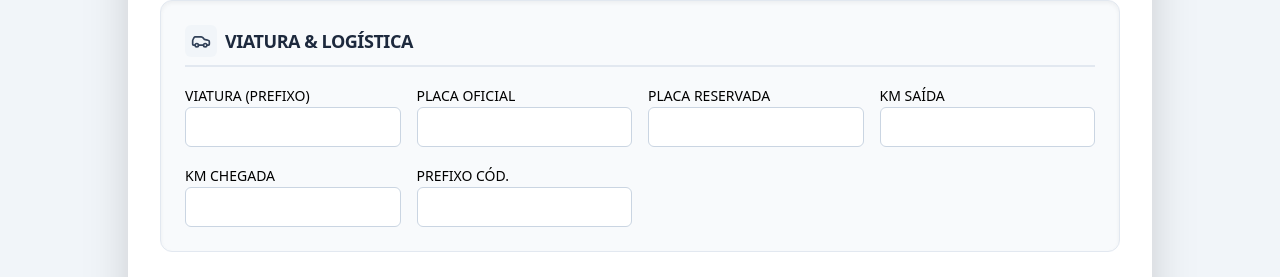
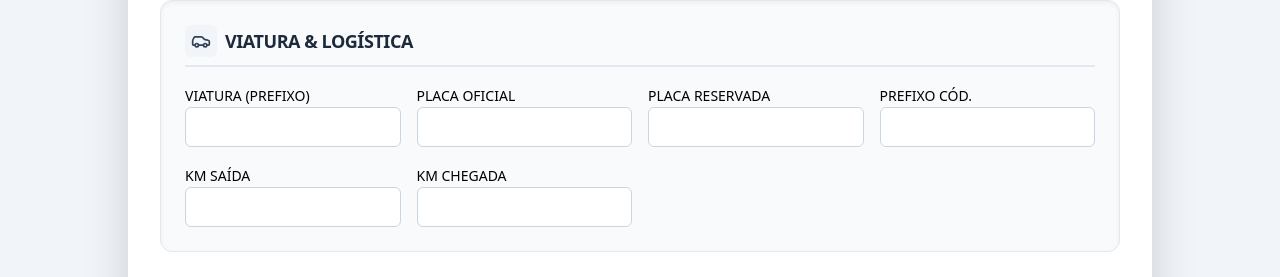
Before and after one commit to dustein/core-bmp, a React (Vite) app: page / in a window 1280 px wide. Shown: the part 584-861 px from the top of the page. Built offline with nearby package versions, Linux system fonts and the light colour scheme.

Commit message:
organizacao form

```diff
--- a/src/FormStart.tsx
+++ b/src/FormStart.tsx
@@ -517,6 +517,10 @@ export function FormStart({ onPreview, dadosIniciais, onAbrirFeedback }: FormSta
                 <Label>Placa Reservada</Label>
                 <input {...register("placaReservada")} className={inputClass() + " bg-slate-100 text-slate-600 uppercase"} />
               </div>
+              <div>
+                <Label>Prefixo Cód.</Label>
+                <input {...register("prefixoCod")} className={inputClass() + " font-bold text-slate-600 uppercase"} />
+              </div>
               <div className="col-span-1">
                 <Label>KM Saída</Label>
                 <input {...register("kmSaida")} className={inputClass(errors.kmSaida)} inputMode="numeric" />
@@ -524,10 +528,6 @@ export function FormStart({ onPreview, dadosIniciais, onAbrirFeedback }: FormSta
               <div className="col-span-1">
                 <Label>KM Chegada</Label>
                 <input {...register("kmChegada")} className={inputClass(errors.kmChegada)} inputMode="numeric" />
-              </div>
-              <div>
-                <Label>Prefixo Cód.</Label>
-                <input {...register("prefixoCod")} className={inputClass() + " font-bold text-slate-600 uppercase"} />
               </div>
             </div>
           </section>
```
Also changed, not shown: src/descricao.txt.
